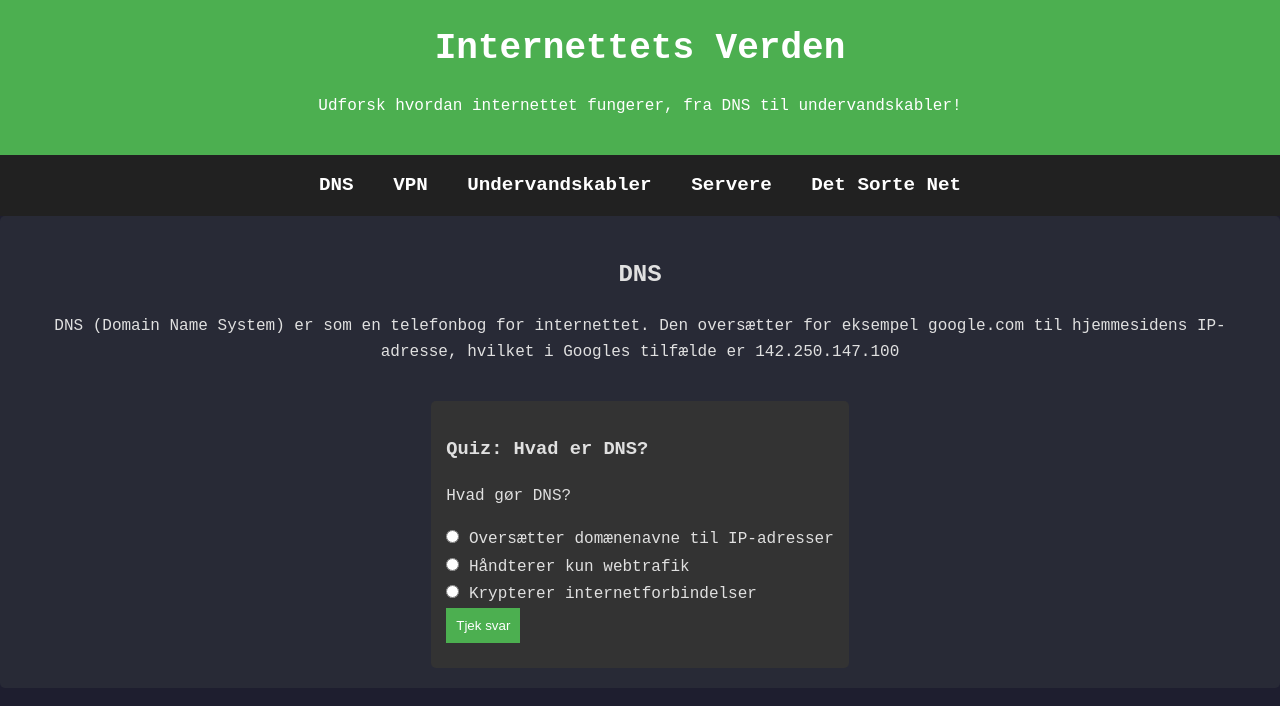
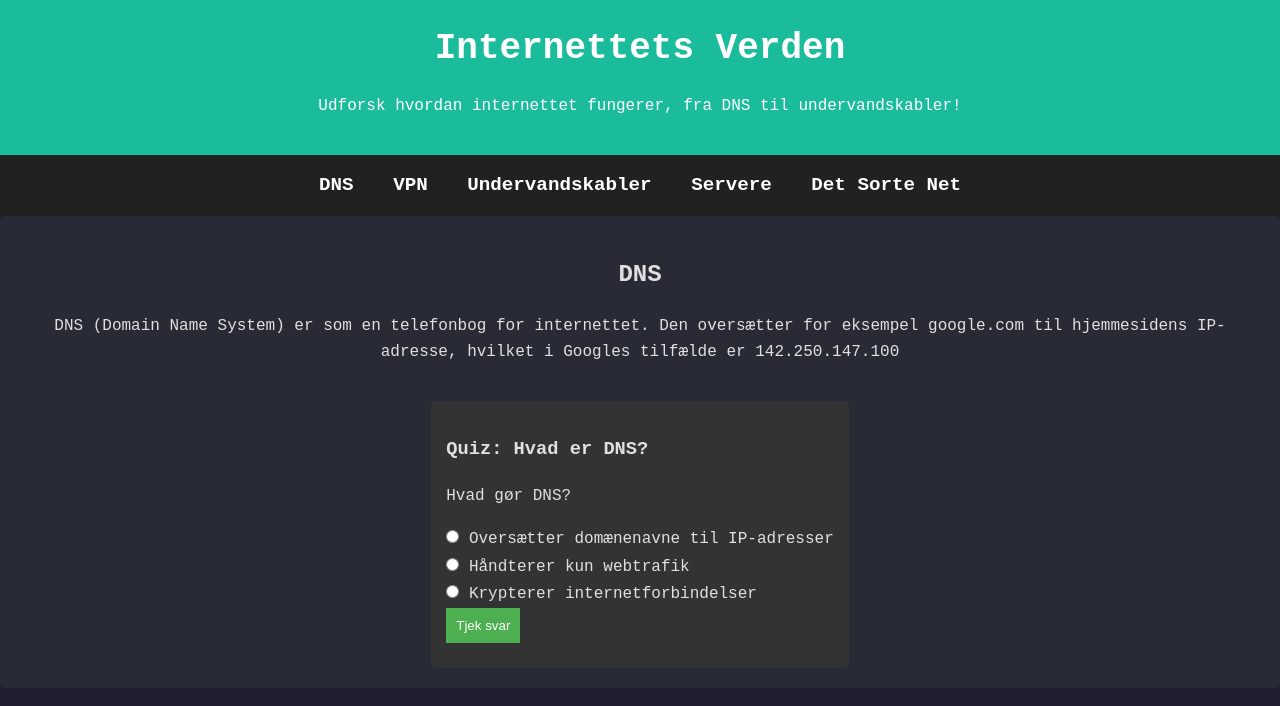
Before and after one commit to emb1ix/internettet, a plain HTML site: page home.html in a window 1280 px wide. Drawn offline with Linux system fonts and the light colour scheme.

Commit message:
Update home.html

```diff
--- a/home.html
+++ b/home.html
@@ -16,7 +16,7 @@
             text-align: center;
         }
         header {
-            background-color: #4CAF50; /* Grøn baggrund */
+            background-color: #1abc9c; /* lysegrøn baggrund */
             color: #FFFFFF; /* Hvid tekst */
             padding: 20px;
         }
```
